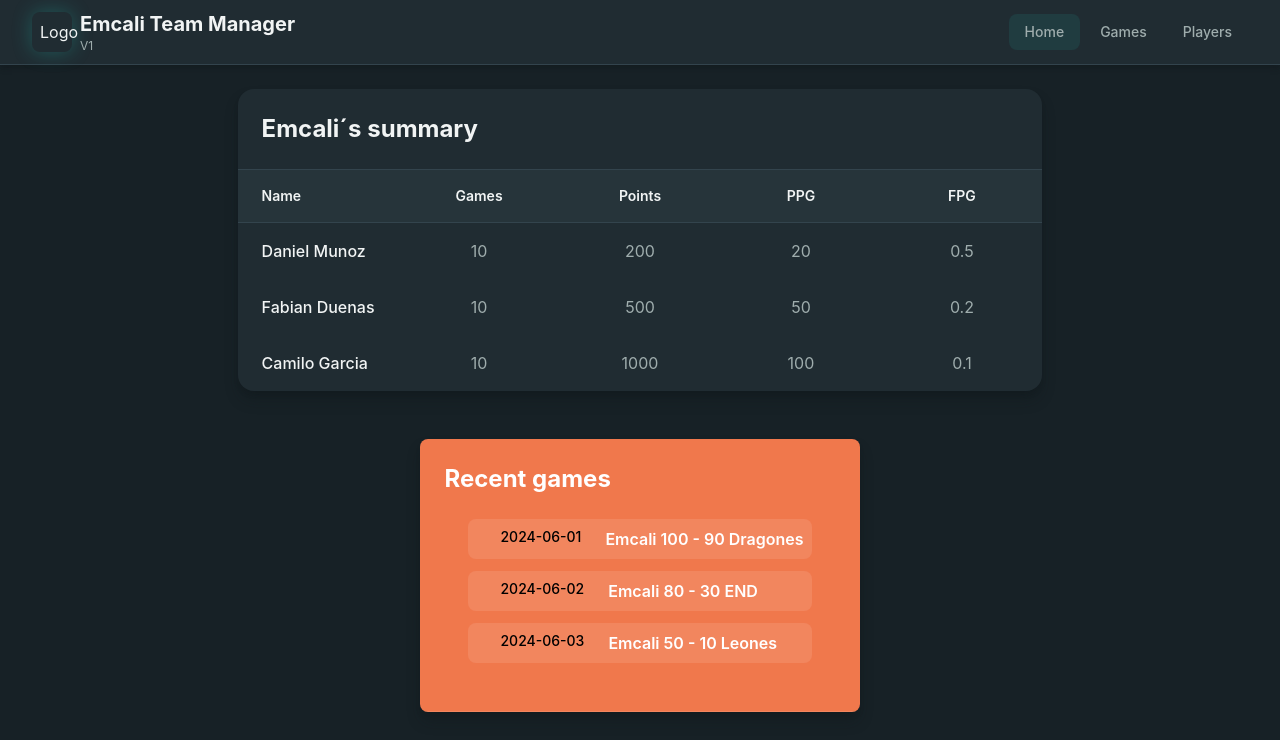
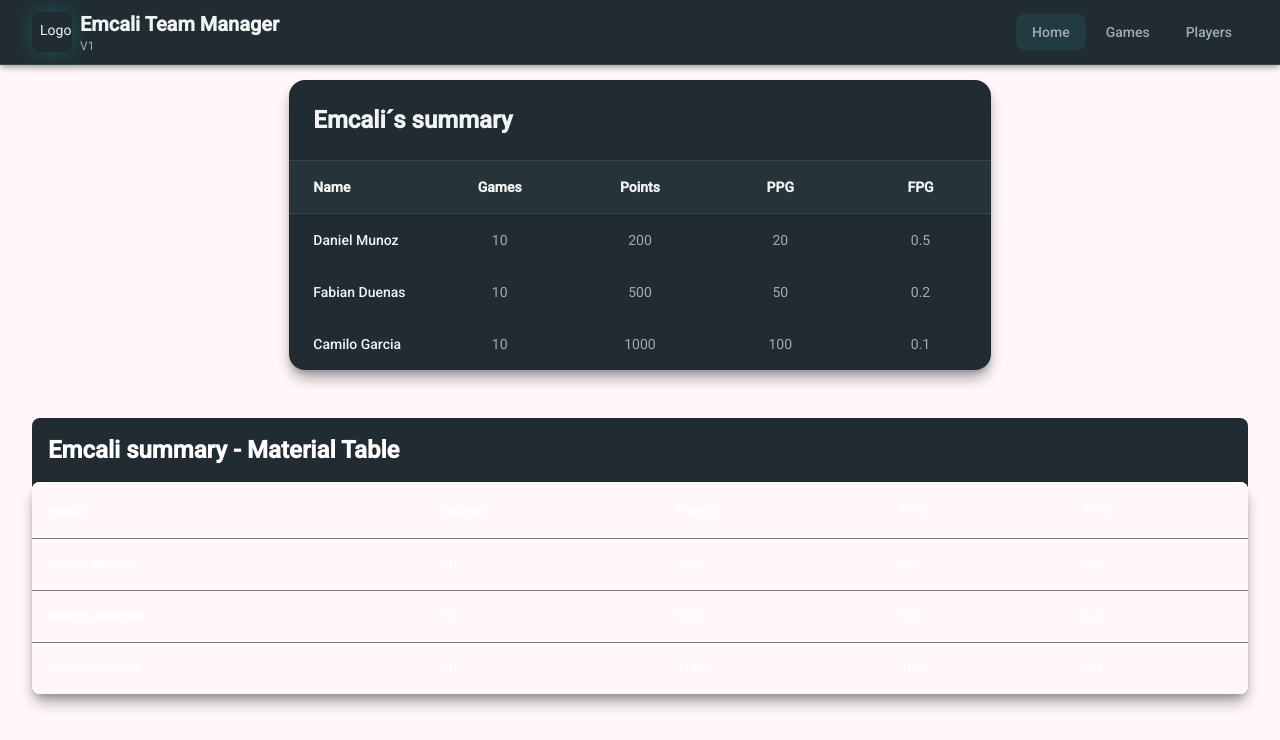
Before and after one commit to damunoz96/emcali-team-manager, an Angular app: page / in a window 1280 px wide. Shown: the top 740 px of the page. Built offline with nearby package versions, Linux system fonts and the light colour scheme.

Commit message:
feat: integrate Angular Material and update home page layout with Material Table

```diff
--- a/angular.json
+++ b/angular.json
@@ -25,6 +25,7 @@
               }
             ],
             "styles": [
+              "src/custom-theme.scss",
               "src/styles.css"
             ]
           },
--- a/package.json
+++ b/package.json
@@ -22,10 +22,12 @@
   },
   "private": true,
   "dependencies": {
+    "@angular/cdk": "^20.2.12",
     "@angular/common": "^20.3.0",
     "@angular/compiler": "^20.3.0",
     "@angular/core": "^20.3.0",
     "@angular/forms": "^20.3.0",
+    "@angular/material": "^20.2.12",
     "@angular/platform-browser": "^20.3.0",
     "@angular/router": "^20.3.0",
     "@tailwindcss/postcss": "^4.1.17",
--- a/src/app/modules/home/pages/home-page.html
+++ b/src/app/modules/home/pages/home-page.html
@@ -1,6 +1,6 @@
-<div class="flex flex-col items-center gap-12">
+<div class="pt-14 flex flex-col items-center gap-12">
   <!-- players summary -->
-  <div class="bg-card border-border shadow-elevated overflow-hidden rounded-2xl">
+ <div class="bg-card border-border shadow-elevated overflow-hidden rounded-2xl">
     <div class="p-6 border-b border-border bg-gradient-subtle">
       <h2 class="text-2xl font-bold text-foreground flex items-center gap-2">
         Emcali´s summary
@@ -15,7 +15,7 @@
         <div class="px-6 py-4 text-center text-sm font-semibold text-foreground">FPG</div>
       </div>
       <div class="grid grid-cols-5 border-t border-border hover:bg-muted/30 transition-colors duration-200">
-      @for (player of players; track player.name) {
+      @for (player of dataSourcePlayers; track player.name) {
           <div class="px-6 py-4 text-foreground font-medium">{{player.name}} {{player.last_name}}</div>
           <div class="px-6 py-4 text-center text-muted-foreground">{{player.games}}</div>
           <div class="px-6 py-4 text-center text-muted-foreground">{{player.points}}</div>
@@ -25,6 +25,48 @@
       </div>
     </div>
   </div>
+  <div class="bg-card rounded-lg w-full">
+    <div class="text-accent-foreground font-bold text-2xl p-4">
+      Emcali summary - Material Table
+    </div>
+    <table mat-table [dataSource]="dataSourcePlayers" class="w-full max-w-4xl rounded-lg overflow-hidden shadow-elevated bg-card ">
+
+      <!-- Name Column -->
+      <ng-container matColumnDef="Name">
+        <th mat-header-cell *matHeaderCellDef class=" text-accent-foreground font-bold"> Name </th>
+        <td mat-cell *matCellDef="let player" class="text-accent-foreground font-medium"> {{player.name}} {{player.last_name}} </td>
+      </ng-container>
+
+      <!-- Games Column -->
+      <ng-container matColumnDef="Games">
+        <th mat-header-cell *matHeaderCellDef class=" text-accent-foreground font-bold text-center"> Games </th>
+        <td mat-cell *matCellDef="let player" class="text-accent-foreground text-center"> {{player.games}} </td>
+      </ng-container>
+
+      <!-- Points Column -->
+      <ng-container matColumnDef="Points">
+        <th mat-header-cell *matHeaderCellDef class=" text-accent-foreground font-bold text-center"> Points </th>
+        <td mat-cell *matCellDef="let player" class="text-accent-foreground text-center"> {{player.points}} </td>
+      </ng-container>
+
+      <!-- PPG Column -->
+      <ng-container matColumnDef="PPG">
+        <th mat-header-cell *matHeaderCellDef class=" text-accent-foreground font-bold text-center"> PPG </th>
+        <td mat-cell *matCellDef="let player" class="text-accent-foreground text-center"> {{player.points / player.games}} </td>
+      </ng-container>
+
+      <!-- FPG Column -->
+      <ng-container matColumnDef="FPG">
+        <th mat-header-cell *matHeaderCellDef class=" text-accent-foreground font-bold text-center"> FPG </th>
+        <td mat-cell *matCellDef="let player" class="text-accent-foreground text-center"> {{player.fouls / player.games}} </td>
+      </ng-container>
+
+      <tr mat-header-row *matHeaderRowDef="displayedColumnsPlayers"></tr>
+      <tr mat-row *matRowDef="let row; columns: displayedColumnsPlayers;"></tr>
+    </table>
+  </div>
+
+
   <!-- Recent games -->
   <div class="bg-[#f0784c] border-none shadow-elevated overflow-hidden rounded-lg">
     <div class="p-6 border-b border-accent-foreground/10">
--- a/src/app/modules/home/pages/home-page.ts
+++ b/src/app/modules/home/pages/home-page.ts
@@ -1,11 +1,21 @@
 import { Component, signal } from '@angular/core';
+import { MatTableModule } from '@angular/material/table';
 
+const players = [
+  { name: 'Daniel', last_name: 'Munoz', position: 'F', games: 10, points: 200, fouls: 5 },
+  { name: 'Fabian', last_name: 'Duenas', position: 'PG', games: 10, points: 500, fouls: 2 },
+  { name: 'Camilo', last_name: 'Garcia', position: 'G', games: 10, points: 1000, fouls: 1 },
+];
 @Component({
   selector: 'home-page',
   templateUrl: './home-page.html',
+  imports: [MatTableModule],
 })
 export class HomePage {
-  games = [
+  displayedColumnsPlayers: string[] = ['Name', 'Games', 'Points', 'PPG', 'FPG'];
+  dataSourcePlayers = players;
+
+   games = [
     {
       gameid: 1,
       title: 'Game 1',
@@ -46,10 +56,4 @@ export class HomePage {
       },
     },
   ];
-
-  players = [
-    { name: 'Daniel', last_name: 'Munoz', position: 'F', games: 10, points: 200, fouls: 5 },
-    { name: 'Fabian', last_name: 'Duenas', position: 'PG', games: 10, points: 500, fouls: 2 },
-    { name: 'Camilo', last_name: 'Garcia', position: 'G', games: 10, points: 1000, fouls: 1 },
-  ];
 }
--- a/src/app/shared/components/layout/layout.component.html
+++ b/src/app/shared/components/layout/layout.component.html
@@ -1,4 +1,4 @@
- <nav class="bg-card border-b border-border shadow-card">
+ <nav class="fixed inset-x-0 bg-card border-b border-border shadow-card">
     <div class="container mx-auto px-4 lg:px-8">
       <div class="flex items-center justify-between h-16">
         <div class="flex items-center gap-3">
--- /dev/null
+++ b/src/custom-theme.scss
@@ -0,0 +1,35 @@
+
+// Include theming for Angular Material with `mat.theme()`.
+// This Sass mixin will define CSS variables that are used for styling Angular Material
+// components according to the Material 3 design spec.
+// Learn more about theming and how to use it for your application's
+// custom components at https://material.angular.dev/guide/theming
+@use '@angular/material' as mat;
+
+html {
+  @include mat.theme((
+    color: (
+      primary: mat.$magenta-palette,
+      tertiary: mat.$violet-palette,
+    ),
+    typography: Roboto,
+    density: 0,
+  ));
+}
+
+body {
+  // Default the application to a light color theme. This can be changed to
+  // `dark` to enable the dark color theme, or to `light dark` to defer to the
+  // user's system settings.
+  color-scheme: light;
+
+  // Set a default background, font and text colors for the application using
+  // Angular Material's system-level CSS variables. Learn more about these
+  // variables at https://material.angular.dev/guide/system-variables
+  background-color: var(--mat-sys-surface);
+  color: var(--mat-sys-on-surface);
+  font: var(--mat-sys-body-medium);
+
+  // Reset the user agent margin.
+  margin: 0;
+}
--- a/src/index.html
+++ b/src/index.html
@@ -6,6 +6,8 @@
   <base href="/">
   <meta name="viewport" content="width=device-width, initial-scale=1">
   <link rel="icon" type="image/x-icon" href="favicon.ico">
+  <link href="https://fonts.googleapis.com/css2?family=Roboto:wght@300;400;500&display=swap" rel="stylesheet">
+  <link href="https://fonts.googleapis.com/icon?family=Material+Icons" rel="stylesheet">
 </head>
 <body>
   <app-root></app-root>
--- a/src/styles.css
+++ b/src/styles.css
@@ -47,6 +47,8 @@
 }
 
 :root {
-  background-color: var(--color-background);
   font-family: var(--font-inter);
 }
+
+html, body { height: 100%; }
+body { margin: 0; font-family: Roboto, "Helvetica Neue", sans-serif; }
```
Also changed, not shown: 1 other file (tests, documents, lock files or other folders).
